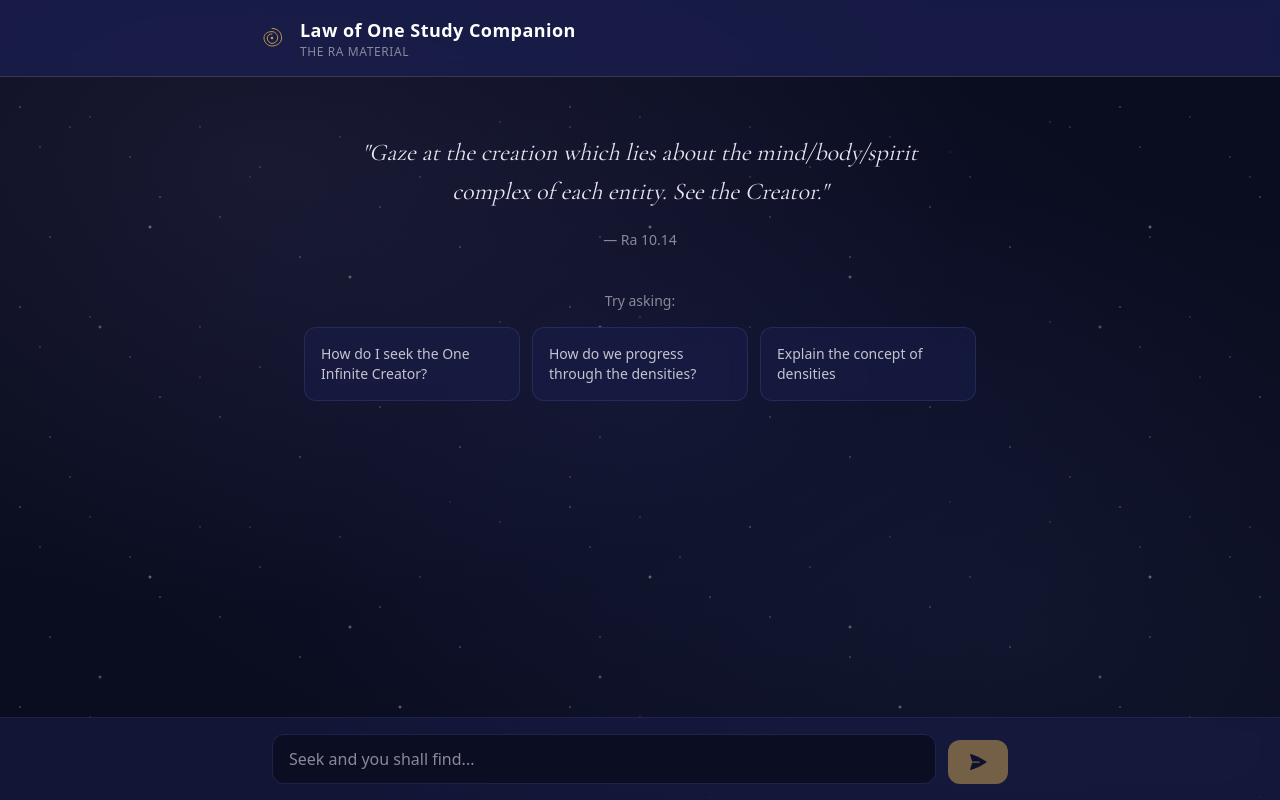
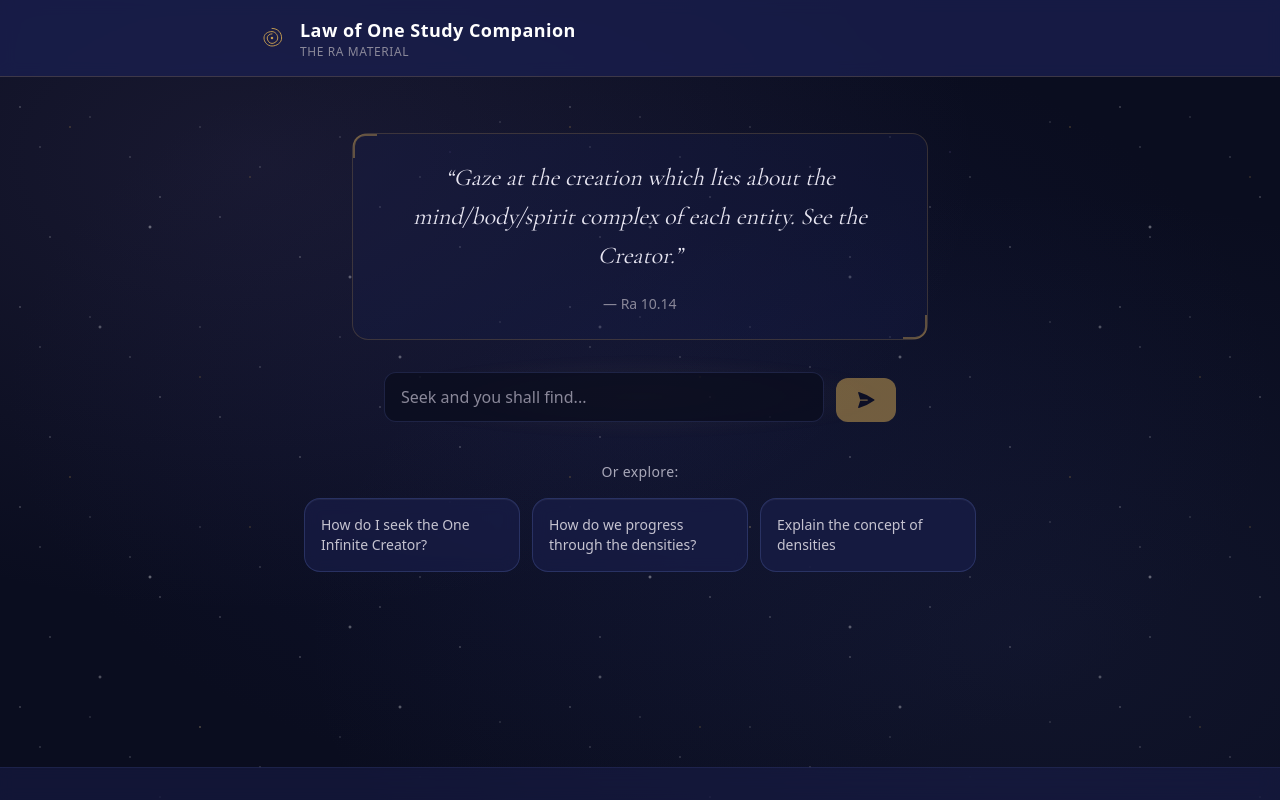
Before and after one commit to Corrob/law-of-one-study, a Next.js app: page / in a window 1280 px wide. Built offline with nearby package versions, Linux system fonts and the light colour scheme.

Commit message:
Polish welcome screen

```diff
--- a/package.json
+++ b/package.json
@@ -11,6 +11,7 @@
   },
   "dependencies": {
     "@pinecone-database/pinecone": "^6.1.3",
+    "framer-motion": "^12.23.26",
     "next": "16.1.0",
     "openai": "^6.14.0",
     "react": "19.2.3",
--- a/src/app/globals.css
+++ b/src/app/globals.css
@@ -371,3 +371,160 @@ h1, h2, h3, h4, h5, h6 {
   outline: 2px solid var(--lo1-gold-light);
   outline-offset: 2px;
 }
+
+/* ============================================
+   Welcome Screen Animations
+   ============================================ */
+
+/* Quote entrance - fade + scale */
+@keyframes quote-enter {
+  from {
+    opacity: 0;
+    transform: scale(0.95);
+  }
+  to {
+    opacity: 1;
+    transform: scale(1);
+  }
+}
+
+/* Quote wrapper - background/border fades in first */
+.animate-quote-wrapper {
+  animation: quote-wrapper-enter 600ms ease-out forwards;
+  animation-delay: 100ms;
+  opacity: 0;
+}
+
+@keyframes quote-wrapper-enter {
+  from {
+    opacity: 0;
+    transform: scale(0.96);
+    border-color: transparent;
+    background-color: transparent;
+  }
+  to {
+    opacity: 1;
+    transform: scale(1);
+  }
+}
+
+.animate-quote-enter {
+  animation: quote-enter 700ms ease-out forwards;
+  animation-delay: 400ms;
+  opacity: 0;
+}
+
+.animate-quote-reference {
+  animation: quote-enter 500ms ease-out forwards;
+  animation-delay: 700ms;
+  opacity: 0;
+}
+
+/* Staggered starter cards */
+@keyframes starter-enter {
+  from {
+    opacity: 0;
+    transform: translateY(8px);
+  }
+  to {
+    opacity: 1;
+    transform: translateY(0);
+  }
+}
+
+.animate-starter-0 {
+  animation: starter-enter 400ms ease-out forwards;
+  animation-delay: 800ms;
+  opacity: 0;
+}
+
+.animate-starter-1 {
+  animation: starter-enter 400ms ease-out forwards;
+  animation-delay: 900ms;
+  opacity: 0;
+}
+
+.animate-starter-2 {
+  animation: starter-enter 400ms ease-out forwards;
+  animation-delay: 1000ms;
+  opacity: 0;
+}
+
+/* Input entrance animation */
+.animate-input-enter {
+  animation: quote-enter 500ms ease-out forwards;
+  animation-delay: 500ms;
+  opacity: 0;
+}
+
+/* Ambient input glow */
+@keyframes ambient-pulse {
+  0%, 100% {
+    opacity: 0.4;
+    transform: scale(1);
+  }
+  50% {
+    opacity: 0.6;
+    transform: scale(1.02);
+  }
+}
+
+.welcome-input-glow {
+  position: absolute;
+  inset: -20px;
+  background: radial-gradient(
+    ellipse at center,
+    rgba(212, 168, 83, 0.15) 0%,
+    transparent 70%
+  );
+  border-radius: 24px;
+  animation: ambient-pulse 3s ease-in-out infinite;
+  pointer-events: none;
+  z-index: -1;
+}
+
+/* Input transition animation */
+.input-transitioning {
+  position: fixed !important;
+  z-index: 100;
+  transition:
+    top 500ms cubic-bezier(0.4, 0, 0.2, 1),
+    left 500ms cubic-bezier(0.4, 0, 0.2, 1),
+    width 500ms cubic-bezier(0.4, 0, 0.2, 1);
+}
+
+/* Welcome exit animation */
+@keyframes welcome-exit {
+  to {
+    opacity: 0;
+    transform: scale(0.98);
+  }
+}
+
+.animate-welcome-exit {
+  animation: welcome-exit 400ms ease-out forwards;
+}
+
+/* Starter card hover glow */
+.starter-card {
+  position: relative;
+  overflow: hidden;
+}
+
+.starter-card::before {
+  content: '';
+  position: absolute;
+  inset: 0;
+  background: linear-gradient(
+    135deg,
+    rgba(212, 168, 83, 0.1) 0%,
+    transparent 50%
+  );
+  opacity: 0;
+  transition: opacity 200ms ease;
+  pointer-events: none;
+}
+
+.starter-card:hover::before {
+  opacity: 1;
+}
--- a/src/components/ChatInterface.tsx
+++ b/src/components/ChatInterface.tsx
@@ -1,6 +1,7 @@
 'use client';
 
 import { useState, useRef, useEffect, useCallback, useImperativeHandle, forwardRef, useMemo } from 'react';
+import { motion, AnimatePresence, LayoutGroup } from 'framer-motion';
 import { Message as MessageType, MessageSegment, Quote } from '@/lib/types';
 import Message from './Message';
 import StreamingMessage from './StreamingMessage';
@@ -272,10 +273,34 @@ const ChatInterface = forwardRef<ChatInterfaceRef>(function ChatInterface(_, ref
     scrollShadow.bottom ? 'shadow-bottom' : '',
   ].filter(Boolean).join(' ');
 
+  // Input element with layoutId for shared element animation
+  const inputElement = (
+    <motion.div
+      layoutId="chat-input"
+      transition={{ type: "spring", stiffness: 300, damping: 30 }}
+    >
+      <MessageInput
+        onSend={handleSend}
+        disabled={isStreaming}
+        placeholder={placeholder}
+      />
+    </motion.div>
+  );
+
   return (
+    <LayoutGroup>
       <div className="flex flex-col h-full relative">
         {/* Starfield - only on welcome screen */}
-      {!hasConversation && <div className="starfield" />}
+        <AnimatePresence>
+          {!hasConversation && (
+            <motion.div
+              className="starfield"
+              initial={{ opacity: 1 }}
+              exit={{ opacity: 0 }}
+              transition={{ duration: 0.4 }}
+            />
+          )}
+        </AnimatePresence>
 
         {/* Messages Area with scroll shadows */}
         <div className={`flex-1 overflow-hidden relative z-10 ${hasConversation ? scrollShadowClasses : ''}`}>
@@ -283,10 +308,27 @@ const ChatInterface = forwardRef<ChatInterfaceRef>(function ChatInterface(_, ref
             ref={scrollContainerRef}
             className="h-full overflow-y-auto chat-scroll px-4 py-6"
           >
+          <AnimatePresence mode="wait">
             {!hasConversation ? (
-          <WelcomeScreen onSelectStarter={handleSend} />
+              <motion.div
+                key="welcome"
+                initial={{ opacity: 1 }}
+                exit={{ opacity: 0, scale: 0.98 }}
+                transition={{ duration: 0.3 }}
+              >
+                <WelcomeScreen
+                  onSelectStarter={handleSend}
+                  inputElement={inputElement}
+                />
+              </motion.div>
             ) : (
-          <div className="max-w-3xl mx-auto min-h-full flex flex-col">
+              <motion.div
+                key="chat"
+                initial={{ opacity: 0 }}
+                animate={{ opacity: 1 }}
+                transition={{ duration: 0.3, delay: 0.1 }}
+                className="max-w-3xl mx-auto min-h-full flex flex-col"
+              >
                 {/* Messages container */}
                 <div>
                   {messages.map((message) => (
@@ -321,22 +363,21 @@ const ChatInterface = forwardRef<ChatInterfaceRef>(function ChatInterface(_, ref
                 <div className="flex-grow min-h-[200px]" />
                 {/* Scroll anchor */}
                 <div ref={scrollAnchorRef} className="h-1" />
-          </div>
+              </motion.div>
             )}
+          </AnimatePresence>
           </div>
         </div>
 
-      {/* Input Area */}
+        {/* Input Area - Footer */}
         <div className="border-t border-[var(--lo1-celestial)]/20 bg-[var(--lo1-indigo)]/50 backdrop-blur-sm">
           <div className="max-w-3xl mx-auto px-4 py-4">
-          <MessageInput
-            onSend={handleSend}
-            disabled={isStreaming}
-            placeholder={placeholder}
-          />
+            {/* Show input in footer when in conversation mode */}
+            {hasConversation && inputElement}
           </div>
         </div>
       </div>
+    </LayoutGroup>
   );
 });
 
--- a/src/components/MessageInput.tsx
+++ b/src/components/MessageInput.tsx
@@ -48,7 +48,8 @@ export default function MessageInput({ onSend, disabled, placeholder }: MessageI
         className="rounded-xl bg-[var(--lo1-gold)] hover:bg-[var(--lo1-gold-light)]
                    text-[var(--lo1-deep-space)] font-medium px-5 py-3
                    disabled:opacity-50 disabled:cursor-not-allowed
-                   transition-colors duration-200 cursor-pointer"
+                   hover:shadow-[0_0_20px_rgba(212,168,83,0.4)]
+                   transition-all duration-200 cursor-pointer"
       >
         <svg
           xmlns="http://www.w3.org/2000/svg"
--- a/src/components/WelcomeScreen.tsx
+++ b/src/components/WelcomeScreen.tsx
@@ -1,13 +1,14 @@
 'use client';
 
-import { useEffect, useState } from 'react';
+import { useEffect, useState, ReactNode } from 'react';
 import { getRandomStarters, getRandomQuote } from '@/data/starters';
 
 interface WelcomeScreenProps {
   onSelectStarter: (starter: string) => void;
+  inputElement?: ReactNode;
 }
 
-export default function WelcomeScreen({ onSelectStarter }: WelcomeScreenProps) {
+export default function WelcomeScreen({ onSelectStarter, inputElement }: WelcomeScreenProps) {
   const [quote, setQuote] = useState<{ text: string; reference: string; url: string } | null>(null);
   const [starters, setStarters] = useState<string[]>([]);
 
@@ -19,38 +20,57 @@ export default function WelcomeScreen({ onSelectStarter }: WelcomeScreenProps) {
 
   return (
     <div className="flex flex-col items-center justify-center flex-1 px-4 py-8">
-      {/* Welcome Quote */}
+      {/* Welcome Quote with decorative wrapper */}
       {quote && (
-        <div className="max-w-xl text-center mb-10">
-          <p className="font-[family-name:var(--font-cormorant)] italic text-xl md:text-2xl text-[var(--lo1-starlight)] leading-relaxed mb-4">
-            "{quote.text}"
+        <a
+          href={quote.url}
+          target="_blank"
+          rel="noopener noreferrer"
+          className="animate-quote-wrapper group relative max-w-xl text-center mb-8 p-6 rounded-2xl block
+                     border border-[var(--lo1-gold)]/20 bg-[var(--lo1-indigo)]/30
+                     hover:border-[var(--lo1-gold)]/40 hover:bg-[var(--lo1-indigo)]/40
+                     hover:shadow-[0_0_30px_rgba(212,168,83,0.15)]
+                     transition-all duration-300 cursor-pointer"
+        >
+          {/* Corner flourishes */}
+          <div className="absolute top-0 left-0 w-6 h-6 border-t-2 border-l-2 border-[var(--lo1-gold)]/40 rounded-tl-xl transition-colors duration-300 group-hover:border-[var(--lo1-gold)]/60" />
+          <div className="absolute bottom-0 right-0 w-6 h-6 border-b-2 border-r-2 border-[var(--lo1-gold)]/40 rounded-br-xl transition-colors duration-300 group-hover:border-[var(--lo1-gold)]/60" />
+
+          <p className="animate-quote-enter font-[family-name:var(--font-cormorant)] italic text-xl md:text-2xl text-[var(--lo1-starlight)] leading-relaxed mb-4">
+            &ldquo;{quote.text}&rdquo;
           </p>
-          <a
-            href={quote.url}
-            target="_blank"
-            rel="noopener noreferrer"
-            className="text-[var(--lo1-stardust)] hover:text-[var(--lo1-gold)] text-sm transition-colors"
-          >
+          <span className="animate-quote-reference inline-block text-[var(--lo1-stardust)] group-hover:text-[var(--lo1-gold)] text-sm transition-colors">
             — {quote.reference}
-          </a>
+          </span>
+        </a>
+      )}
+
+      {/* Input slot with ambient glow */}
+      {inputElement && (
+        <div className="relative w-full max-w-lg mb-10 animate-input-enter">
+          <div className="welcome-input-glow" />
+          {inputElement}
         </div>
       )}
 
       {/* Conversation Starters */}
       <div className="w-full max-w-2xl">
-        <p className="text-[var(--lo1-stardust)] text-sm mb-4 text-center">
-          Try asking:
+        <p className="text-[var(--lo1-starlight)]/70 text-sm font-medium mb-4 text-center tracking-wide animate-starter-0">
+          Or explore:
         </p>
         <div className="grid grid-cols-1 md:grid-cols-3 gap-3">
           {starters.map((starter, index) => (
             <button
               key={index}
               onClick={() => onSelectStarter(starter)}
-              className="p-4 rounded-xl bg-[var(--lo1-indigo)]/50 backdrop-blur-sm
-                       border border-[var(--lo1-celestial)]/30
-                       hover:border-[var(--lo1-gold)]/60 hover:bg-[var(--lo1-indigo)]/70
+              className={`starter-card animate-starter-${index} p-4 rounded-2xl
+                       bg-[var(--lo1-indigo)]/60 backdrop-blur-sm
+                       border border-[var(--lo1-celestial)]/40
+                       shadow-[inset_0_1px_0_0_rgba(255,255,255,0.05)]
+                       hover:border-[var(--lo1-gold)]/60 hover:bg-[var(--lo1-indigo)]/80
+                       hover:shadow-[inset_0_1px_0_0_rgba(255,255,255,0.08),0_0_20px_rgba(212,168,83,0.1)]
                        text-[var(--lo1-text-light)] text-sm text-left
-                       transition-all duration-200 cursor-pointer"
+                       transition-all duration-200 cursor-pointer`}
             >
               {starter}
             </button>
```
Also changed, not shown: 1 other file (tests, documents, lock files or other folders). Lines whose indentation alone changed are shown as unchanged.
